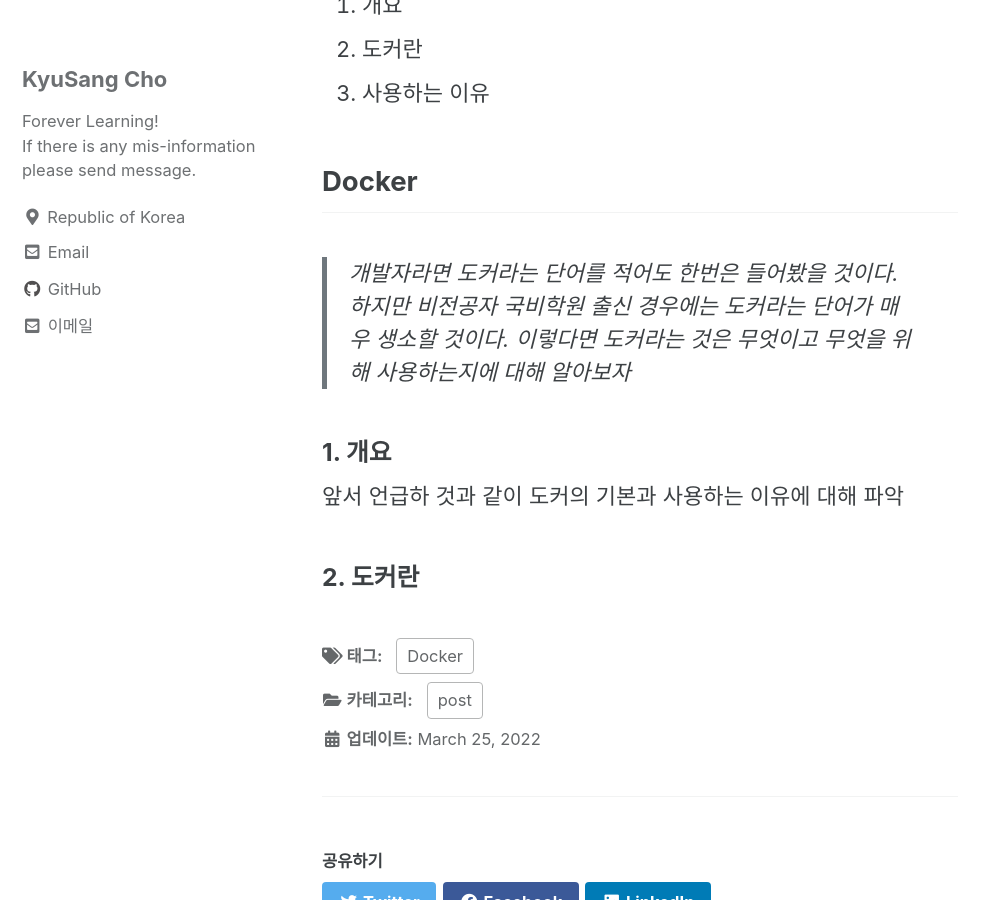
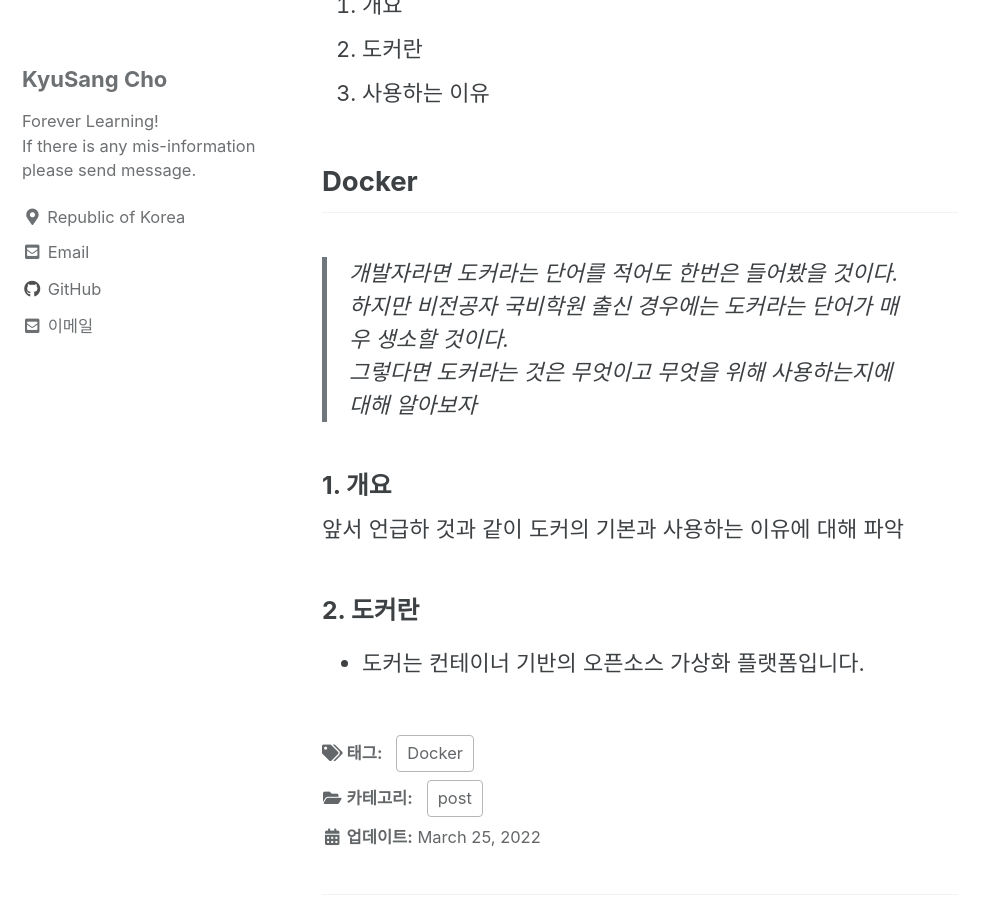
Before and after one commit to DevKS-Yet/DevKs-Yet.github.io, a Jekyll site: the page built from _posts/2022-03-25-55(docker01).md, in a window 1280 px wide and 900 px high, scrolled down 275 px. Shown: the whole window, without its empty margins (0-998 px from the left). Built offline with Jekyll 4.4.1, drawn with Linux system fonts in a browser that asks for light colours; cached includes are drawn as plain includes.

Commit message:
20220326

```diff
--- a/_posts/2022-03-25-55(docker01).md
+++ b/_posts/2022-03-25-55(docker01).md
@@ -16,9 +16,10 @@ tags:
 
 ## Docker
 > 개발자라면 도커라는 단어를 적어도 한번은 들어봤을 것이다. 하지만 비전공자 국비학원 출신 경우에는 도커라는 단어가 매우 생소할 것이다.
-> 이렇다면 도커라는 것은 무엇이고 무엇을 위해 사용하는지에 대해 알아보자
+> 그렇다면 도커라는 것은 무엇이고 무엇을 위해 사용하는지에 대해 알아보자
 
 ### 1. 개요
 앞서 언급하 것과 같이 도커의 기본과 사용하는 이유에 대해 파악
 
 ### 2. 도커란
+- 도커는 컨테이너 기반의 오픈소스 가상화 플랫폼입니다.
```
